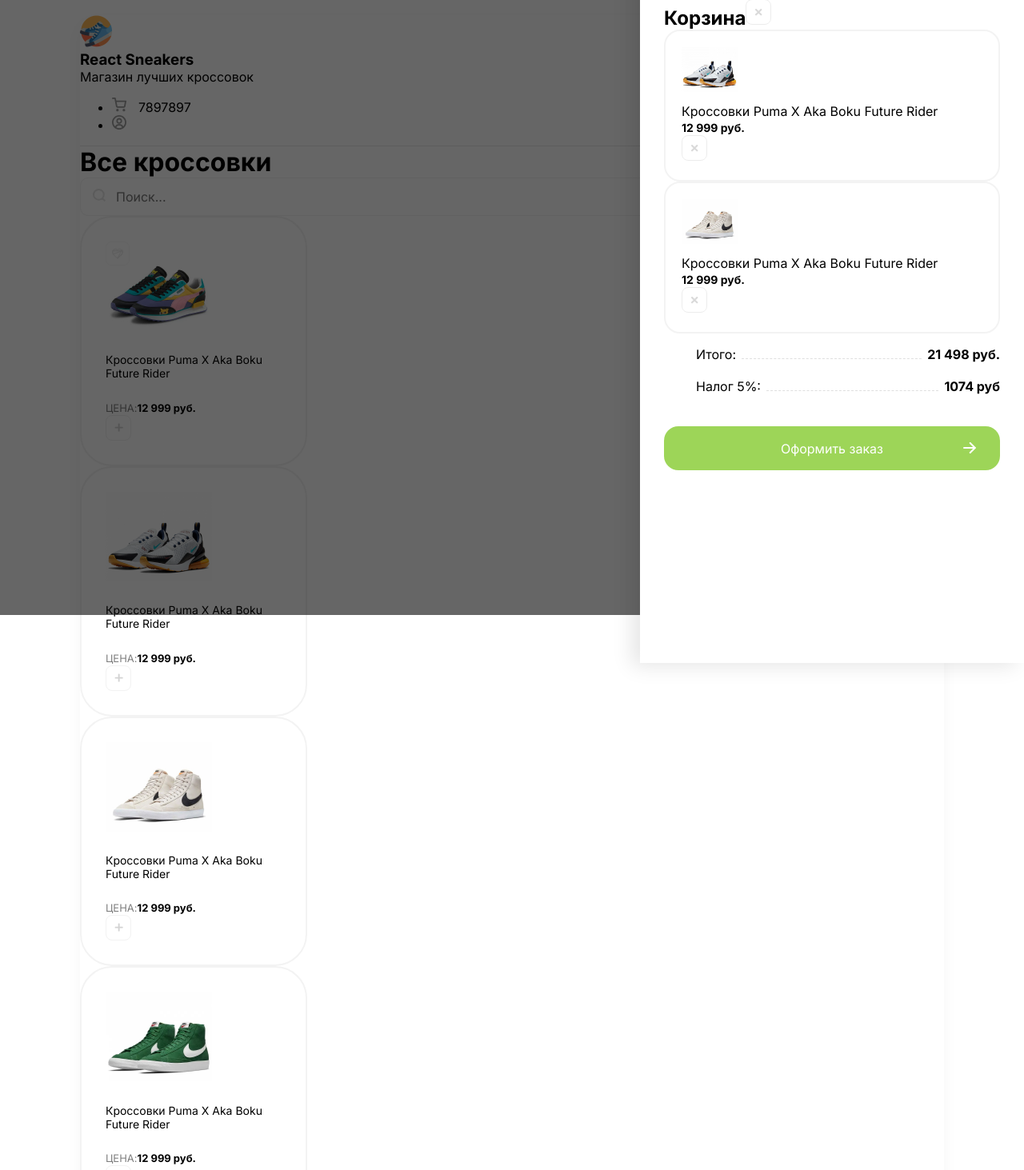
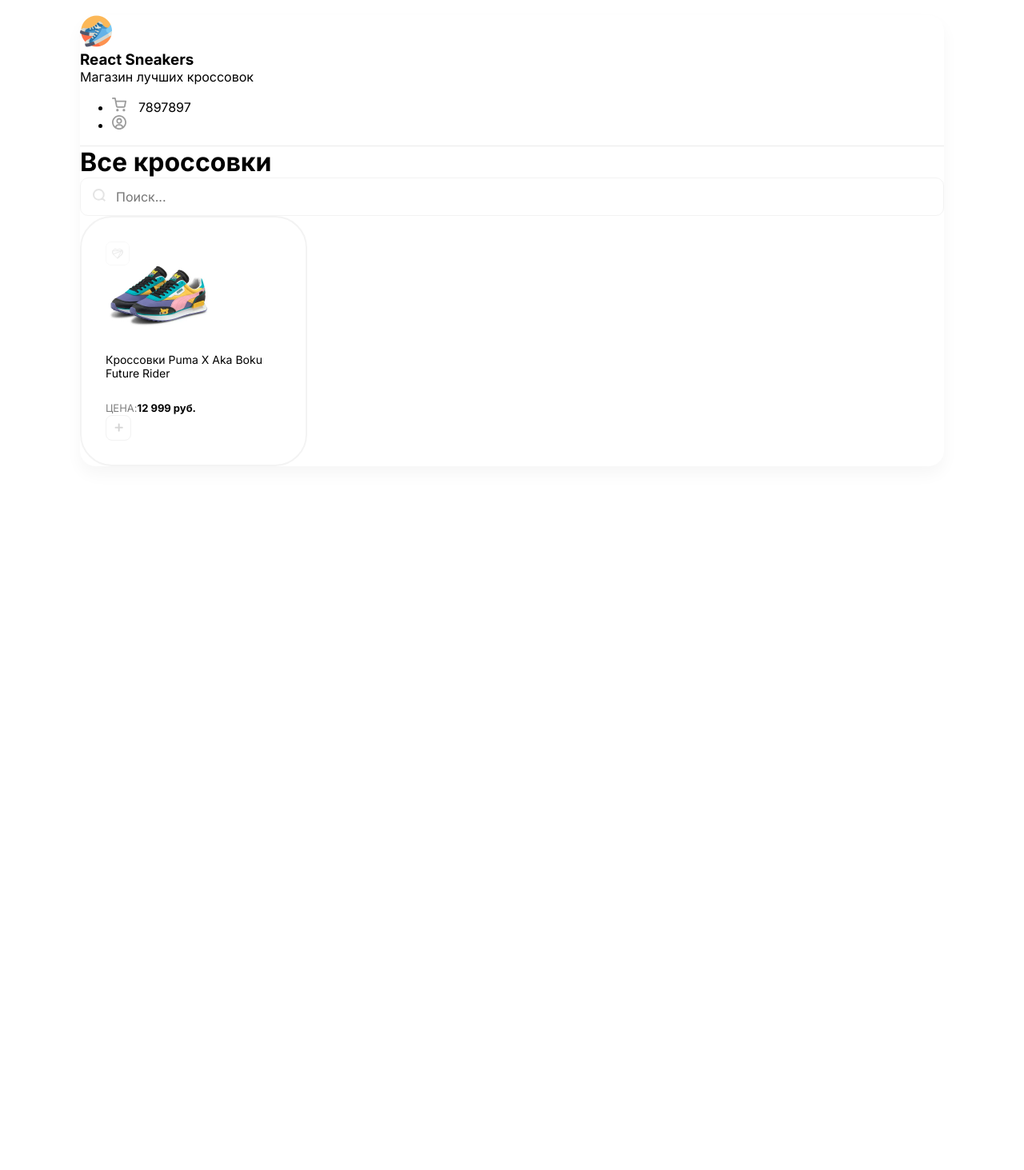
Before and after one commit to dergunovmxm/react-internet-store-junior, a React (Create React App) app: page / in a window 1280 px wide. Shown: the part 31-1494 px from the top of the page at 80% size. After the commit the page ends 800 px from the top, so only its background shows below. Built offline with nearby package versions, Linux system fonts and the light colour scheme.

Commit message:
Lesson-2 add components, change layout Header, Card, Drawer to components

```diff
--- a/src/App.js
+++ b/src/App.js
@@ -1,80 +1,13 @@
+import Card from "./components/Card/Card";
+import Drawer from "./components/Drawer/Drawer";
+import Header from "./components/Header/Header";
+
 function App() {
   return (
     <div className="container clear">
-      <div className="overlay">
+      <Drawer/>
+      <Header />
 
-        <div className="drawer">
-
-          <h2 className="mb-30 d-flex justify-between">
-            Корзина
-            <img className="removeBtn cu-p" src="/images/btn-remove.svg" alt="remove" />
-          </h2>
-
-          <div className="items flex">
-
-            <div className="cartItem d-flex align-center mb-20">
-              <div className="cartItemImg"
-                style={{ backgroundImage: 'url(/images/sneakers/2.jpg)' }}
-              ></div>
-              <div className="mr-20 flex">
-                <p className="mb-5">Кроссовки Puma X Aka Boku Future Rider</p>
-                <b>12 999 руб.</b>
-              </div>
-              <img className="removeBtn" src="/images/btn-remove.svg" alt="remove" />
-            </div>
-
-            <div className="cartItem d-flex align-center mb-20">
-              <div className="cartItemImg"
-                style={{ backgroundImage: 'url(/images/sneakers/3.jpg)' }}
-              ></div>
-              <div className="mr-20 flex">
-                <p className="mb-5">Кроссовки Puma X Aka Boku Future Rider</p>
-                <b>12 999 руб.</b>
-              </div>
-              <img className="removeBtn" src="/images/btn-remove.svg" alt="remove" />
-            </div>
-
-          </div>
-
-          <div className="cartTotalBlock">
-            <ul>
-              <li>
-                <span>Итого:</span>
-                <div></div>
-                <b>21 498 руб.</b>
-              </li>
-              <li>
-                <span>Налог 5%:</span>
-                <div></div>
-                <b>1074 руб</b>
-              </li>
-            </ul>
-
-            <button className="greenButton">Оформить заказ <img src="/images/arrow.svg" alt="arrow"/></button>
-          </div>
-
-        </div>
-      </div>
-
-      <header className="d-flex justify-between align-center p-40">
-        <div className="d-flex align-center">
-
-          <img width={40} height={40} src="/images/img1.png" alt="sneakers" />
-          <div>
-            <h3 className="text-uppercase">React Sneakers</h3>
-            <p className="opacity-5">Магазин лучших кроссовок</p>
-          </div>
-        </div>
-        <ul className="d-flex">
-          <li className="mr-30">
-            <img width={18} height={18} src='/images/cart.svg' alt="sneakers" />
-            <span>7897897</span>
-          </li>
-          <li>
-            <img width={18} height={18} src='/images/user.svg' alt="user" />
-          </li>
-        </ul>
-      </header>
       <div className="content p-40">
         <div className="d-flex align-center mb-40 justify-between">
           <h1>Все кроссовки</h1>
@@ -83,62 +16,9 @@
             <input placeholder="Поиск..." />
           </div>
         </div>
+
         <div className="d-flex">
-          <div className="card">
-            <div className="favorite">
-              <img src='/images/heart-unliked.svg' alt='Unliked' />
-            </div>
-            <img width={133} height={112} src="/images/sneakers/1.jpg" alt="sneakers" />
-            <h5>Кроссовки Puma X Aka Boku Future Rider</h5>
-            <div className="d-flex justify-between align-center">
-              <div className="d-flex flex-column">
-                <span>Цена:</span>
-                <b>12 999 руб.</b>
-              </div>
-              <button className="button">
-                <img width={11} height={11} src="/images/plus.svg" alt="plus" />
-              </button>
-            </div>
-          </div>
-          <div className="card">
-            <img width={133} height={112} src="/images/sneakers/2.jpg" alt="sneakers" />
-            <h5>Кроссовки Puma X Aka Boku Future Rider</h5>
-            <div className="d-flex justify-between align-center">
-              <div className="d-flex flex-column">
-                <span>Цена:</span>
-                <b>12 999 руб.</b>
-              </div>
-              <button className="button">
-                <img width={11} height={11} src="/images/plus.svg" alt="plus" />
-              </button>
-            </div>
-          </div>
-          <div className="card">
-            <img width={133} height={112} src="/images/sneakers/3.jpg" alt="sneakers" />
-            <h5>Кроссовки Puma X Aka Boku Future Rider</h5>
-            <div className="d-flex justify-between align-center">
-              <div className="d-flex flex-column">
-                <span>Цена:</span>
-                <b>12 999 руб.</b>
-              </div>
-              <button className="button">
-                <img width={11} height={11} src="/images/plus.svg" alt="plus" />
-              </button>
-            </div>
-          </div>
-          <div className="card">
-            <img width={133} height={112} src="/images/sneakers/4.jpg" alt="sneakers" />
-            <h5>Кроссовки Puma X Aka Boku Future Rider</h5>
-            <div className="d-flex justify-between align-center">
-              <div className="d-flex flex-column">
-                <span>Цена:</span>
-                <b>12 999 руб.</b>
-              </div>
-              <button className="button">
-                <img width={11} height={11} src="/images/plus.svg" alt="plus" />
-              </button>
-            </div>
-          </div>
+          <Card />
         </div>
       </div>
     </div>
--- /dev/null
+++ b/src/components/Card/Card.js
@@ -0,0 +1,25 @@
+
+
+const Card = () => {
+    return (
+
+        <div className="card">
+            <div className="favorite">
+                <img src='/images/heart-unliked.svg' alt='Unliked' />
+            </div>
+            <img width={133} height={112} src="/images/sneakers/1.jpg" alt="sneakers" />
+            <h5>Кроссовки Puma X Aka Boku Future Rider</h5>
+            <div className="d-flex justify-between align-center">
+                <div className="d-flex flex-column">
+                    <span>Цена:</span>
+                    <b>12 999 руб.</b>
+                </div>
+                <button className="button">
+                    <img width={11} height={11} src="/images/plus.svg" alt="plus" />
+                </button>
+            </div>
+        </div>
+    )
+}
+
+export default Card
--- /dev/null
+++ b/src/components/Drawer/Drawer.js
@@ -0,0 +1,60 @@
+const Drawer = () => {
+    return (
+        <div style={{ display: 'none' }} className="overlay">
+
+            <div className="drawer">
+
+                <h2 className="mb-30 d-flex justify-between">
+                    Корзина
+                    <img className="removeBtn cu-p" src="/images/btn-remove.svg" alt="remove" />
+                </h2>
+
+                <div className="items flex">
+
+                    <div className="cartItem d-flex align-center mb-20">
+                        <div className="cartItemImg"
+                            style={{ backgroundImage: 'url(/images/sneakers/2.jpg)' }}
+                        ></div>
+                        <div className="mr-20 flex">
+                            <p className="mb-5">Кроссовки Puma X Aka Boku Future Rider</p>
+                            <b>12 999 руб.</b>
+                        </div>
+                        <img className="removeBtn" src="/images/btn-remove.svg" alt="remove" />
+                    </div>
+
+                    <div className="cartItem d-flex align-center mb-20">
+                        <div className="cartItemImg"
+                            style={{ backgroundImage: 'url(/images/sneakers/3.jpg)' }}
+                        ></div>
+                        <div className="mr-20 flex">
+                            <p className="mb-5">Кроссовки Puma X Aka Boku Future Rider</p>
+                            <b>12 999 руб.</b>
+                        </div>
+                        <img className="removeBtn" src="/images/btn-remove.svg" alt="remove" />
+                    </div>
+
+                </div>
+
+                <div className="cartTotalBlock">
+                    <ul>
+                        <li>
+                            <span>Итого:</span>
+                            <div></div>
+                            <b>21 498 руб.</b>
+                        </li>
+                        <li>
+                            <span>Налог 5%:</span>
+                            <div></div>
+                            <b>1074 руб</b>
+                        </li>
+                    </ul>
+
+                    <button className="greenButton">Оформить заказ <img src="/images/arrow.svg" alt="arrow" /></button>
+                </div>
+
+            </div>
+        </div>
+    )
+}
+
+export default Drawer
--- /dev/null
+++ b/src/components/Header/Header.js
@@ -0,0 +1,29 @@
+
+
+const Header = () => {
+    return (
+
+        <header className="d-flex justify-between align-center p-40">
+            <div className="d-flex align-center">
+
+                <img width={40} height={40} src="/images/img1.png" alt="sneakers" />
+                <div>
+                    <h3 className="text-uppercase">React Sneakers</h3>
+                    <p className="opacity-5">Магазин лучших кроссовок</p>
+                </div>
+            </div>
+            <ul className="d-flex">
+                <li className="mr-30">
+                    <img width={18} height={18} src='/images/cart.svg' alt="sneakers" />
+                    <span>7897897</span>
+                </li>
+                <li>
+                    <img width={18} height={18} src='/images/user.svg' alt="user" />
+                </li>
+            </ul>
+        </header>
+
+    )
+}
+
+export default Header
--- a/src/index.scss
+++ b/src/index.scss
@@ -127,7 +127,7 @@
   }
 }
 
-.items{
+.items {
   overflow: auto;
 }
 
@@ -156,7 +156,7 @@
     position: relative;
 
     &:hover {
-      img{
+      img {
         transform: translateX(5px);
       }
     }
```
